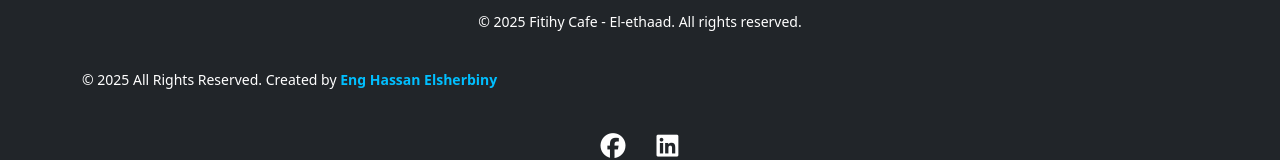
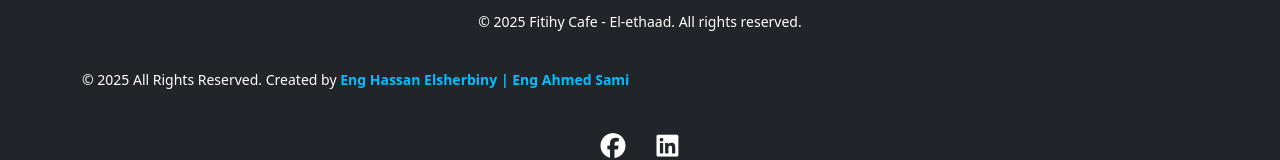
Before and after one commit to ahmed12v/CafeSystem, an Angular app: page /home in a window 1280 px wide. Shown: the part 1168-1328 px from the top of the page. Built offline with nearby package versions, Linux system fonts and the light colour scheme.

Commit message:
enhancment

```diff
--- a/src/app/pages/footer/footer.component.html
+++ b/src/app/pages/footer/footer.component.html
@@ -42,7 +42,7 @@
   <div class="container">
     <p>
       &copy; 2025 All Rights Reserved. Created by
-      <span class="developer-name">Eng Hassan Elsherbiny</span>
+      <span class="developer-name">Eng Hassan Elsherbiny | Eng Ahmed Sami</span>
     </p>
   </div>
 
```
